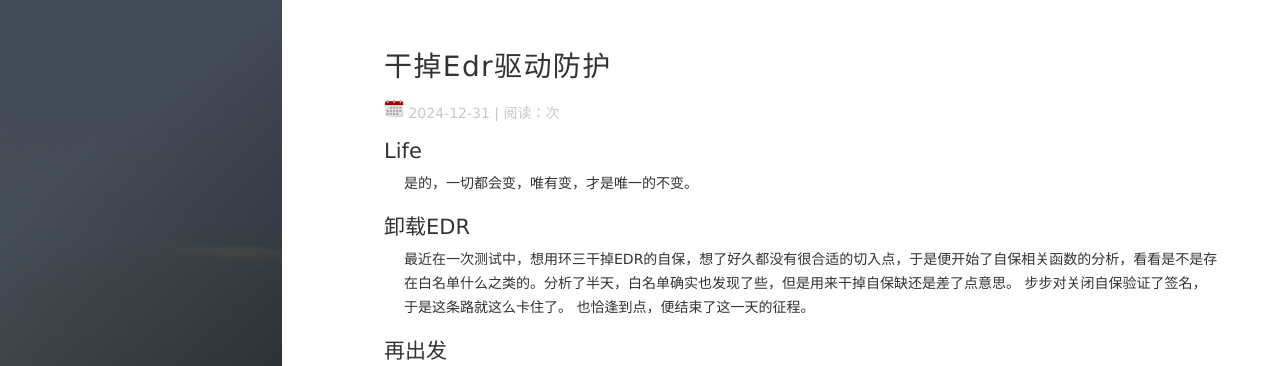
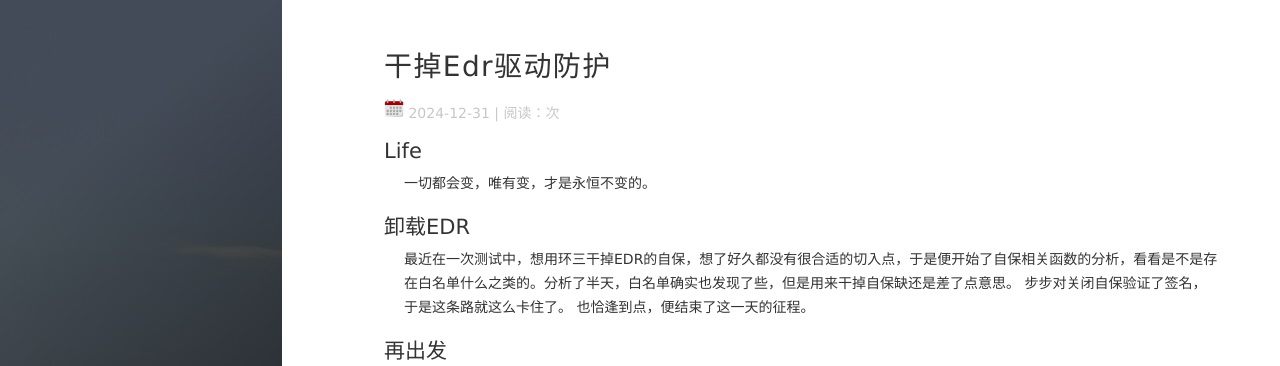
Before and after one commit to tgjarwl/tgjarwl.github.io, a Jekyll site: the page built from _posts/2024-12-31-threatbxxk.md, in a window 1280 px wide and 900 px high. Shown: the top 366 px of the window. Built offline with Jekyll 4.4.1, drawn with Linux system fonts in a browser that asks for light colours; nearby versions of some CDN libraries; comment, search, counter and statistics services are not loaded.

Commit message:
Update 2024-12-31-threatbxxk.md

```diff
--- a/_posts/2024-12-31-threatbxxk.md
+++ b/_posts/2024-12-31-threatbxxk.md
@@ -6,7 +6,7 @@
 ---
 
 ## Life
-是的，一切都会变，唯有变，才是唯一的不变。
+一切都会变，唯有变，才是永恒不变的。
 
 ## 卸载EDR
 最近在一次测试中，想用环三干掉EDR的自保，想了好久都没有很合适的切入点，于是便开始了自保相关函数的分析，看看是不是存在白名单什么之类的。分析了半天，白名单确实也发现了些，但是用来干掉自保缺还是差了点意思。 步步对关闭自保验证了签名，于是这条路就这么卡住了。 也恰逢到点，便结束了这一天的征程。
```
